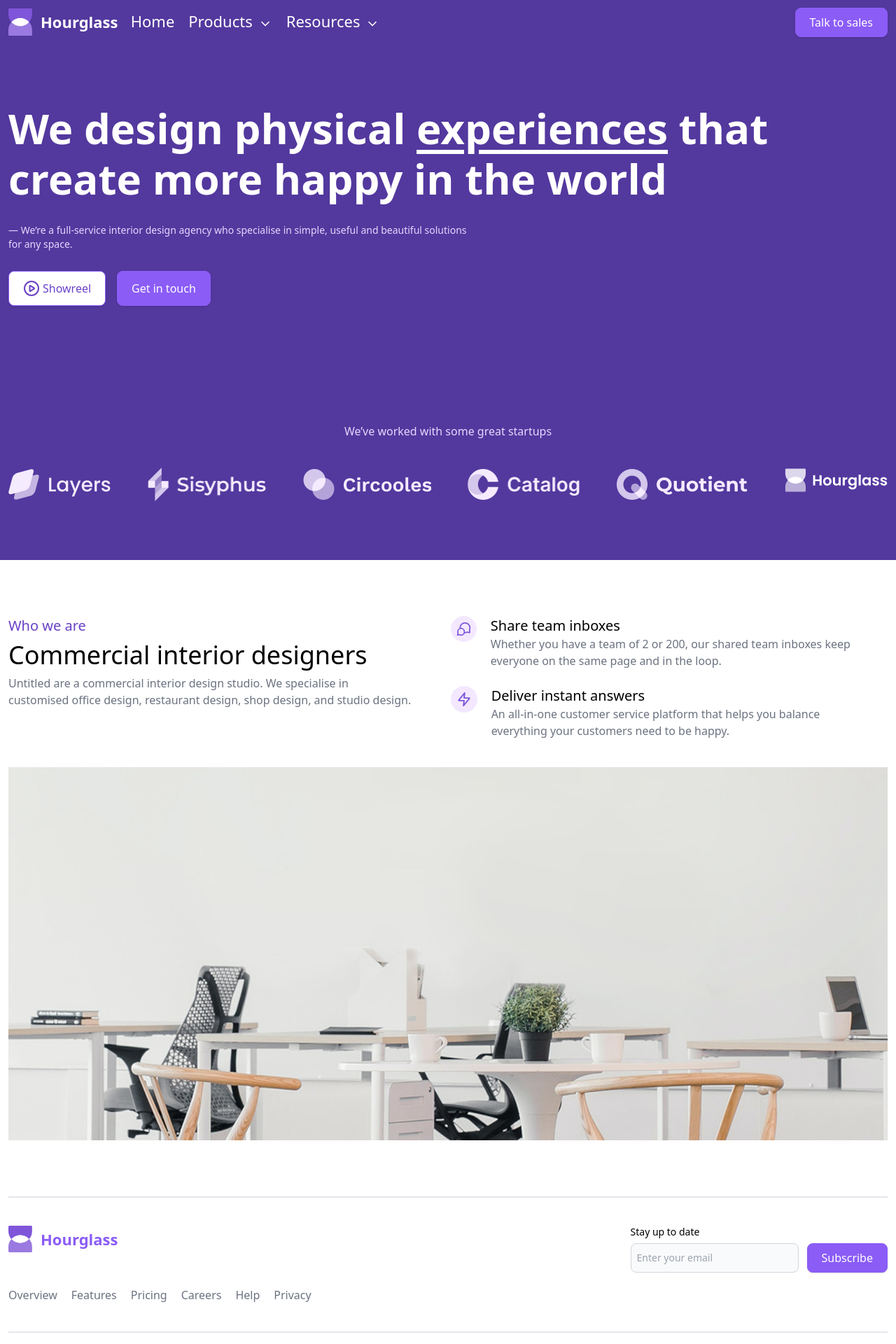
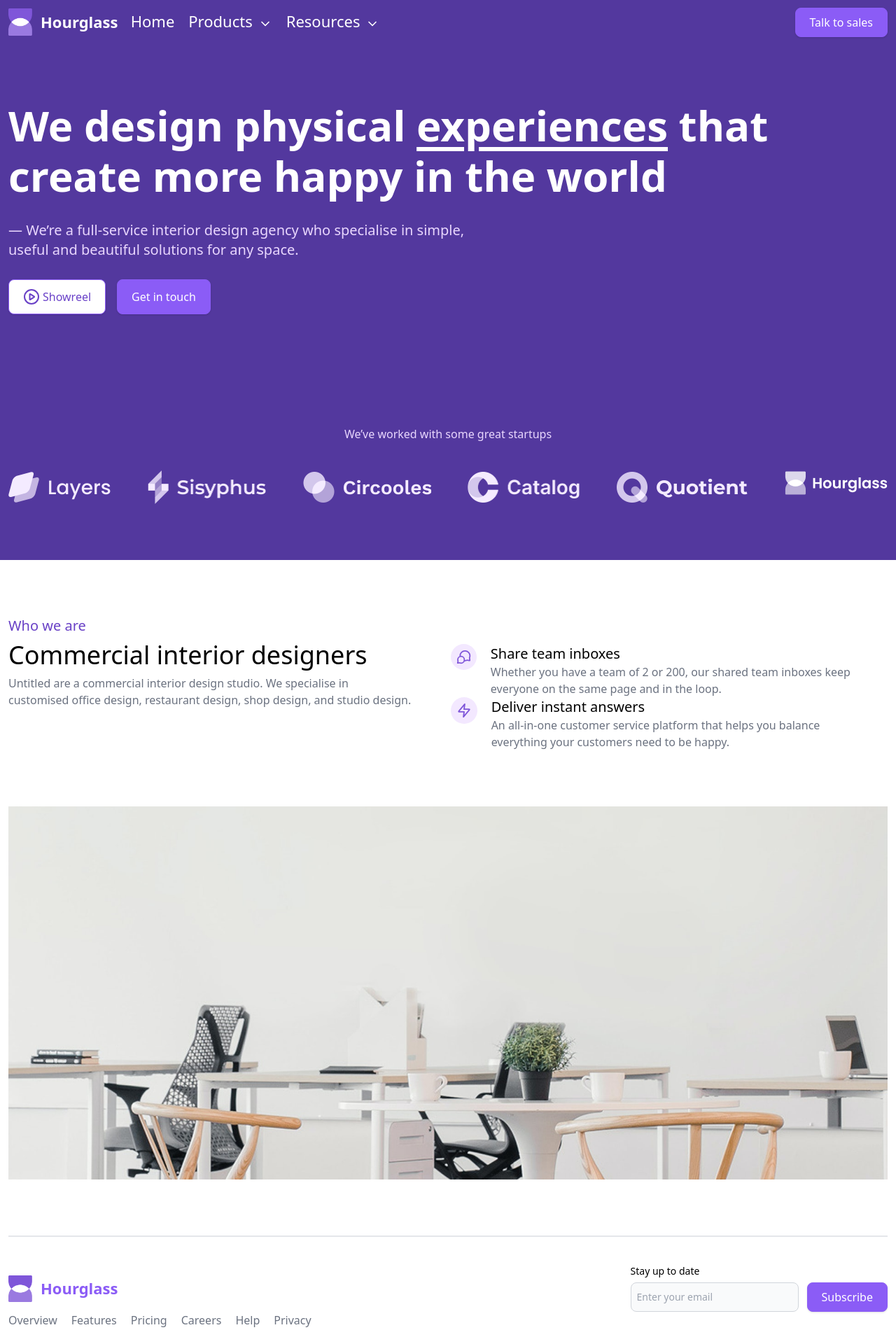
Before and after one commit to Arsenethierry/hourglass-design, a Next.js app: page / in a window 1280 px wide. Shown: the top 1920 px of the page at 70% size. Built offline with nearby package versions, Linux system fonts and the light colour scheme.

Commit message:
Added navbar scroll effect

```diff
--- a/main-app/components/footer.tsx
+++ b/main-app/components/footer.tsx
@@ -11,7 +11,7 @@ function Footer() {
     return (
         <footer className='container mx-auto px-3'>
             <section className='py-10 border-y-2 border-gray-200'>
-                <div className='flex flex-col md:flex-row md:justify-between gap-4'>
+                <div className='flex flex-col md:items-center md:flex-row md:justify-between gap-4'>
                     <div>
                         <Link href={'/'} className='flex items-center gap-3 my-4 md:my-0'>
                             <Image
@@ -40,7 +40,7 @@ function Footer() {
                         </div>
                     </form>
                 </div>
-                <section className='w-full grid grid-cols-2 md:flex gap-0 md:gap-5 mt-5'>
+                <section className='w-full grid grid-cols-2 md:flex gap-0 md:gap-5 mt-5 md:mt-0'>
                     <ul className='flex flex-col md:flex-row gap-2 md:gap-5'>
                         {footerLinks.slice(0, 3).map(link => (
                             <Link href={'/'}>
--- a/main-app/components/nav-bar.tsx
+++ b/main-app/components/nav-bar.tsx
@@ -1,5 +1,5 @@
 import Image from 'next/image';
-import React, { MutableRefObject, useEffect, useRef, useState } from 'react';
+import React, { useEffect, useState } from 'react';
 import Button from './common/button';
 import Link from 'next/link';
 import { Typography } from './common/typography';
@@ -9,13 +9,29 @@ import Drawer from './common/drawer';
 
 function NavBar() {
     const [isOpen, setIsOpen] = useState(false);
+    const [scrollPosition, setScrollPosition] = useState(0);
 
     const componentRef = useClickOutside(() => {
         setIsOpen(false);
     })
 
+
+    useEffect(() => {
+        function handleScroll() {
+            setScrollPosition(window.scrollY);
+        }
+
+        window.addEventListener("scroll", handleScroll);
+
+        return () => {
+            window.removeEventListener("scroll", handleScroll);
+        };
+    }, []);
+
+    const isScrolled = scrollPosition > 0;
+
     return (
-        <header className='w-full h-[63px] fixed top-0 left-0 right-0 bg-[#53389E] z-40'>
+        <header className={`w-full h-[63px] fixed top-0 left-0 right-0 bg-[#53389E] z-40 ${isScrolled ? "shadow-lg" : ""}`}>
             <nav className='container px-3 flex items-center justify-between md:justify-start h-full w-full mx-auto gap-10'>
                 <Link href={'/'} className='flex items-center gap-3'>
                     <Image
@@ -70,4 +86,4 @@ function NavBar() {
     );
 }
 
-export default NavBar
+export default NavBar;
--- a/main-app/home-page/about-section.tsx
+++ b/main-app/home-page/about-section.tsx
@@ -23,7 +23,7 @@ function AboutUs() {
                     <Typography variant='h5' className='text-xl md:text-3xl lg:text-4xl'>Commercial interior designers</Typography>
                     <Typography variant='body1' className='text-gray-500 font-normal leading-normal'>Untitled are a commercial interior design studio. We specialise in customised office design, restaurant design, shop design, and studio design.</Typography>
                 </article>
-                <article className='space-y-6 max-w-xl'>
+                <article className='py-10 max-w-xl'>
                     {aboutUsData.map(data => (
                         <div className='flex items-start gap-2 md:gap-5'>
                             <aside className='bg-purple-100 rounded-3xl p-2'>
--- a/main-app/home-page/header-section.tsx
+++ b/main-app/home-page/header-section.tsx
@@ -48,7 +48,7 @@ function HeaderSection() {
             <div className='container flex flex-col justify-around h-full mx-auto px-3 my-10'>
                 <div className='space-y-7'>
                     <Typography variant='h1' className='text-white text-[36px] md:text-6xl leading-[44px] md:leading-[72px]'>We design physical <span className='underline underline-offset-8'>experiences</span> that <br />create more happy in the world</Typography>
-                    <Typography variant='body1' className='text-[#E9D7FE] text-lg md:text-sm font-normal max-w-2xl'>— We’re a full-service interior design agency who specialise in simple, useful and beautiful solutions for any space.</Typography>
+                    <Typography variant='body1' className='text-[#E9D7FE] text-lg md:text-xl font-normal max-w-2xl'>— We’re a full-service interior design agency who specialise in simple, useful and beautiful solutions for any space.</Typography>
                     <div className='flex flex-col sm:flex-row gap-4'>
                         <Button className='flex justify-center md:justify-start items-center gap-1 py-3 bg-white'>
                             <Image
@@ -64,7 +64,7 @@ function HeaderSection() {
                     </div>
                 </div>
                 <div>
-                    <Typography variant='body1' className='text-[#E9D7FE] text-center mb-10'>We’ve worked with some great startups</Typography>
+                    <Typography variant='body1' className='text-[#E9D7FE] text-center mb-1 md:mb-10'>We’ve worked with some great startups</Typography>
                     <ul className='grid grid-cols-2 gap-2 md:flex justify-between'>
                         {logos.map((logo) => (
                             <li>
--- a/pages/index.tsx
+++ b/pages/index.tsx
@@ -1,7 +1,14 @@
 import HomePage from "@/main-app/home-page";
+import Head from "next/head";
+import React from "react";
 
 export default function Home() {
   return (
-    <HomePage />
+    <React.Fragment>
+      <Head>
+        <title>Houseglass web</title>
+      </Head>
+      <HomePage />
+    </React.Fragment>
   )
 }
```
